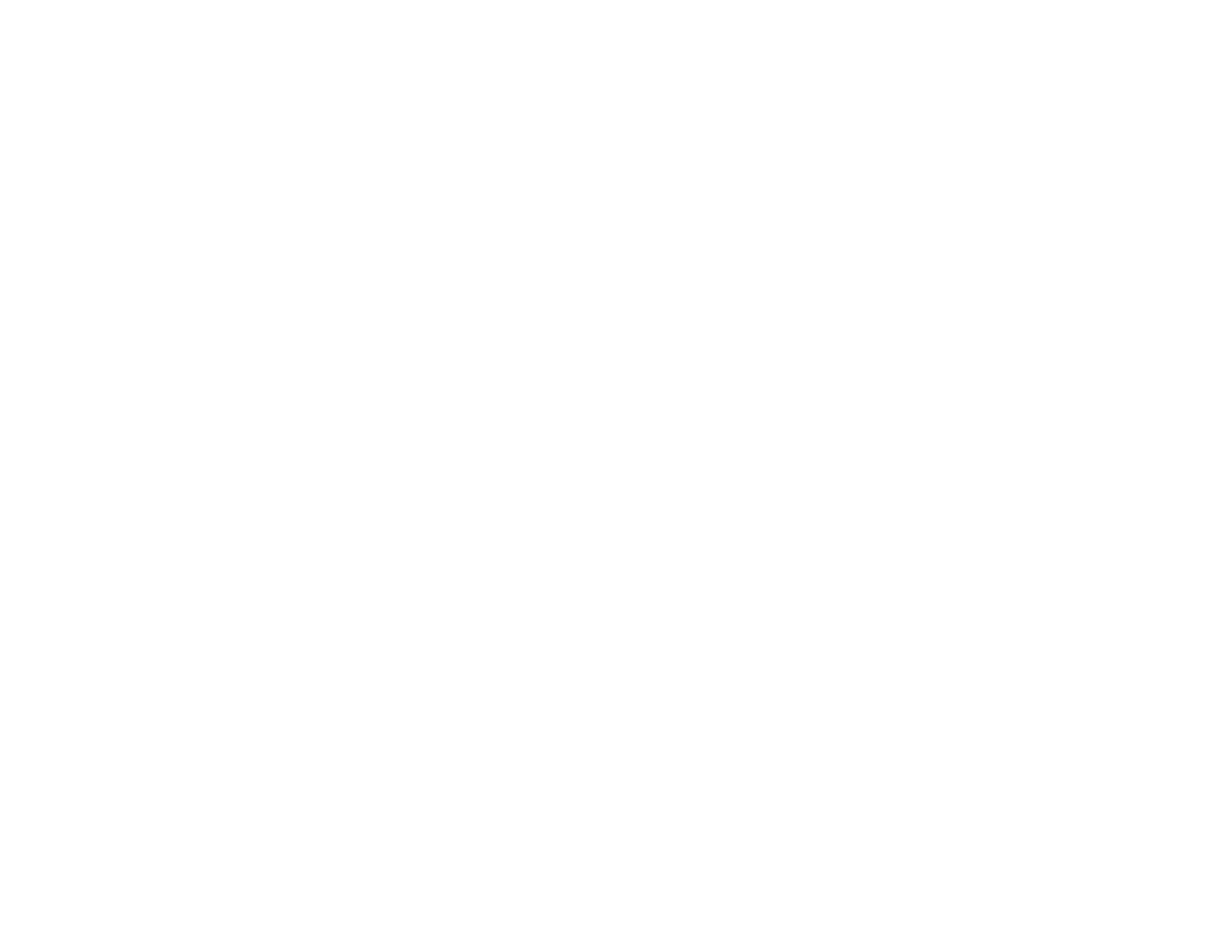
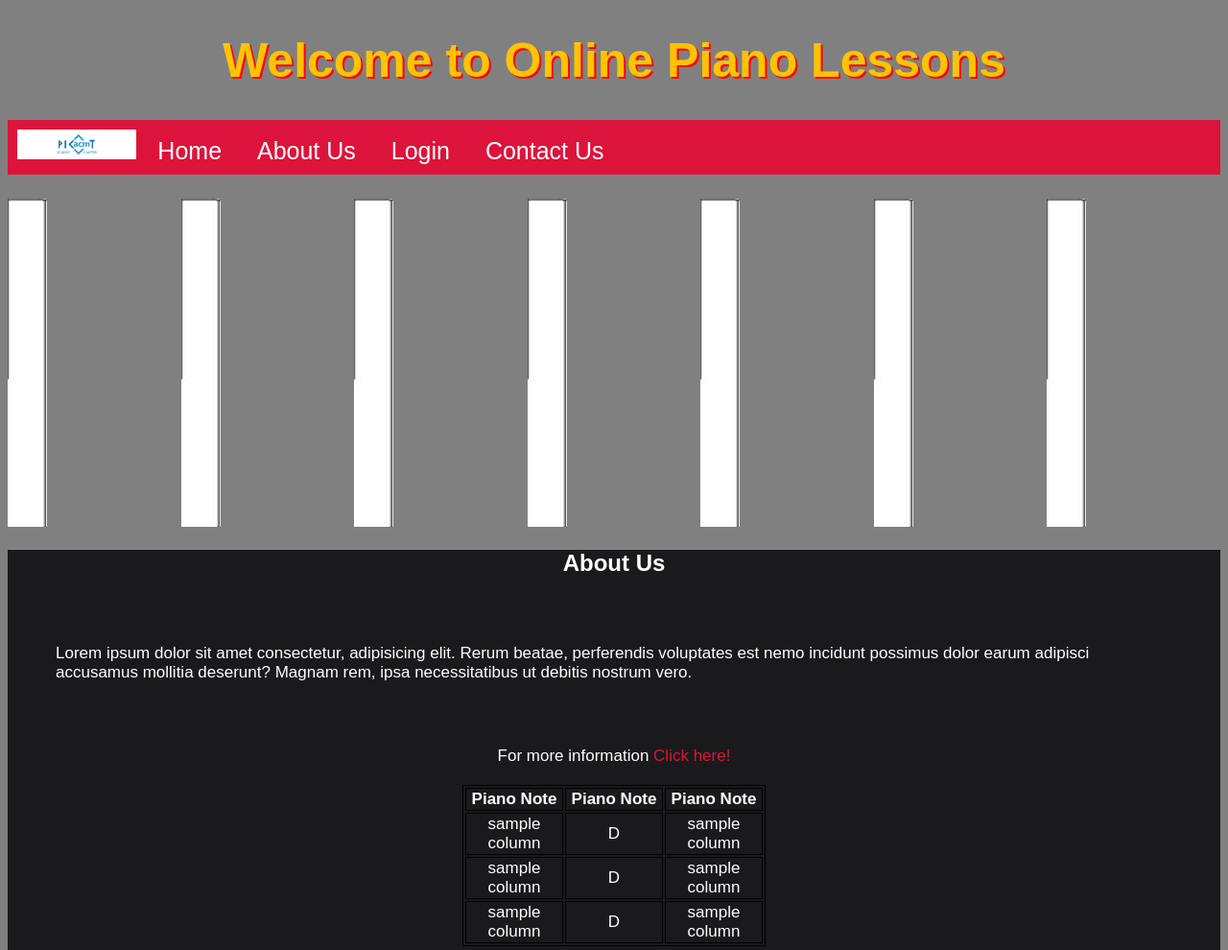
Before and after one commit to akshat2602/web-dev-sig, a plain HTML site: page index.html in a window 1280 px wide. Shown: the top 990 px of the page at 96% size. Before the commit the page ends 800 px from the top, so only its background shows below. Drawn offline with Linux system fonts and the light colour scheme.

Commit message:
Finished basic website

```diff
--- a/index.html
+++ b/index.html
@@ -2,11 +2,99 @@
 <html lang="en">
 <head>
     <meta charset="UTF-8">
-    <meta http-equiv="X-UA-Compatible" content="IE=edge">
-    <meta name="viewport" content="width=device-width, initial-scale=1.0">
-    <title>Document</title>
+    <link rel="stylesheet" href="static/css/style.css">
+    <link rel="stylesheet" herf="https://stackpath.bootstrapcdn.com/font-awesome/4.7.0/css/font-awesome.min.css">
+    <title>Piano Kit</title>
 </head>
 <body>
+    <header>
+	    <h1>Welcome to Online Piano Lessons</h1>
+	</header>
 
+    <div>
+		<ul>
+            <img id="nav-image" src="static/images/Studio_Project.jpeg"/>
+			<a href="#home">Home</a>
+			<a href="#about">About Us</a>
+			<a href="login.html">Login</a>
+			<a href="#contact">Contact Us</a>
+		</ul>
+	</div>
+
+    <div style="width: 100%; display: table;">
+        <div style="display: table-row">
+            <div class="notes">
+                <img src="static/images/piano_image.png" alt="C">
+            </div>
+            <div class="notes">
+                <img src="static/images/piano_image.png" alt="D">
+            </div>
+            <div class="notes">
+                <img src="static/images/piano_image.png" alt="E">
+            </div>
+            <div class="notes">
+                <img src="static/images/piano_image.png" alt="F">
+            </div>
+            <div class="notes">
+                <img src="static/images/piano_image.png" alt="G">
+            </div>
+            <div class="notes">
+                <img src="static/images/piano_image.png" alt="A">
+            </div>
+            <div class="notes">
+                <img src="static/images/piano_image.png" alt="B">
+            </div>
+        </div>
+    </div>
+
+
+    <div class="about">
+		<center><h2>About Us</h2></center>
+		<p class="para2">Lorem ipsum dolor sit amet consectetur, adipisicing elit. Rerum beatae, perferendis voluptates est nemo incidunt possimus dolor earum adipisci accusamus mollitia deserunt? Magnam rem, ipsa necessitatibus ut debitis nostrum vero. </p>
+
+		<span class="info">
+			<center>For more information <a href="https://w3schools.com">Click here!</a><center>
+		</span>
+		<br>
+
+        <div style="align-items: center; width: auto;">
+            <table>
+                <tr>
+                    <th>Piano Note</th>
+                    <th>Piano Note</th>
+                    <th>Piano Note</th>
+                </tr>
+                <tr>
+                    <td>sample column</td>
+                    <td>D</td>
+                    <td>sample column</td>
+                </tr>
+                <tr>
+                    <td>sample column</td>
+                    <td>D</td>
+                    <td>sample column</td>
+                </tr>
+                <tr>
+                    <td>sample column</td>
+                    <td>D</td>
+                    <td>sample column</td>
+                </tr>
+            </table>
+        </div>
+
+        <br>
+        <br>
+
+		<iframe width="480" height="320" src="https://www.youtube.com/embed/vphWgqbF-AM" frameborder="0" allow="accelerometer; autoplay; clipboard-write; encrypted-media; gyroscope; picture-in-picture" allowfullscreen></iframe>
+	</div>
+	<hr>
+
+	<footer>
+		<center>Contact Us
+		<div>
+            <p>Made with ❤️ by PASC Web Team</p>
+		</div>
+        </center>
+	</footer>
 </body>
 </html>
--- a/static/css/style.css
+++ b/static/css/style.css
@@ -0,0 +1,105 @@
+body{
+	font-family: sans-serif;
+    background-color: grey;
+}
+
+
+h1{
+	font-size: 50px;
+	color:#FFC300;
+	text-align:center;
+	text-shadow: 2px 2px red;
+}
+
+#text{
+	font-size: 40px;
+}
+
+
+ul{
+	background-color:crimson;
+	font-size: 25px;
+	padding:10px;
+}
+
+ul a{
+	color: #fff;
+	text-decoration: none;
+	padding: 0 15px;
+}
+
+#container{
+	width: 300px;
+	height: 490px;
+	background-color: aqua;
+	padding:50px 80px;
+	border: solid #000 2px ;
+	border-radius: 20px;
+}
+
+
+
+a:hover{
+	color: grey;
+}
+
+
+#nav-image{
+    width: 10%;
+    height: 10%;
+    position: relative;
+    align-items: left;
+}
+
+table{
+	border: 1px solid black;
+	text-align: center;
+	width: 25%;
+	height: 25%;
+}
+
+th{
+	border: 1px solid black;
+	text-align: center;
+	width: 25%;
+	height: 25%;
+}
+
+td{
+	border: 1px solid black;
+	text-align: center;
+	width: 25%;
+	height: 25%;
+}
+
+
+.about{
+	background-color: #1a1a1c;
+	color: #fff;
+}
+
+
+.about .para2{
+	align-items: center;
+	clear: both;
+	padding: 50px;
+	font-size: 17px;
+}
+
+.about .info{
+	font-size: 17px;
+
+}
+
+.about a{
+	text-decoration: none;
+	color: crimson;
+}
+
+
+.notes{
+    align-items: center;
+    margin-left: auto;
+    margin-right: auto;
+    display: table-cell;
+}
```
Also changed, not shown: login.html (added, +51 -0 lines), static/images/Studio_Project.jpeg (added), static/images/piano_image.png (added).
